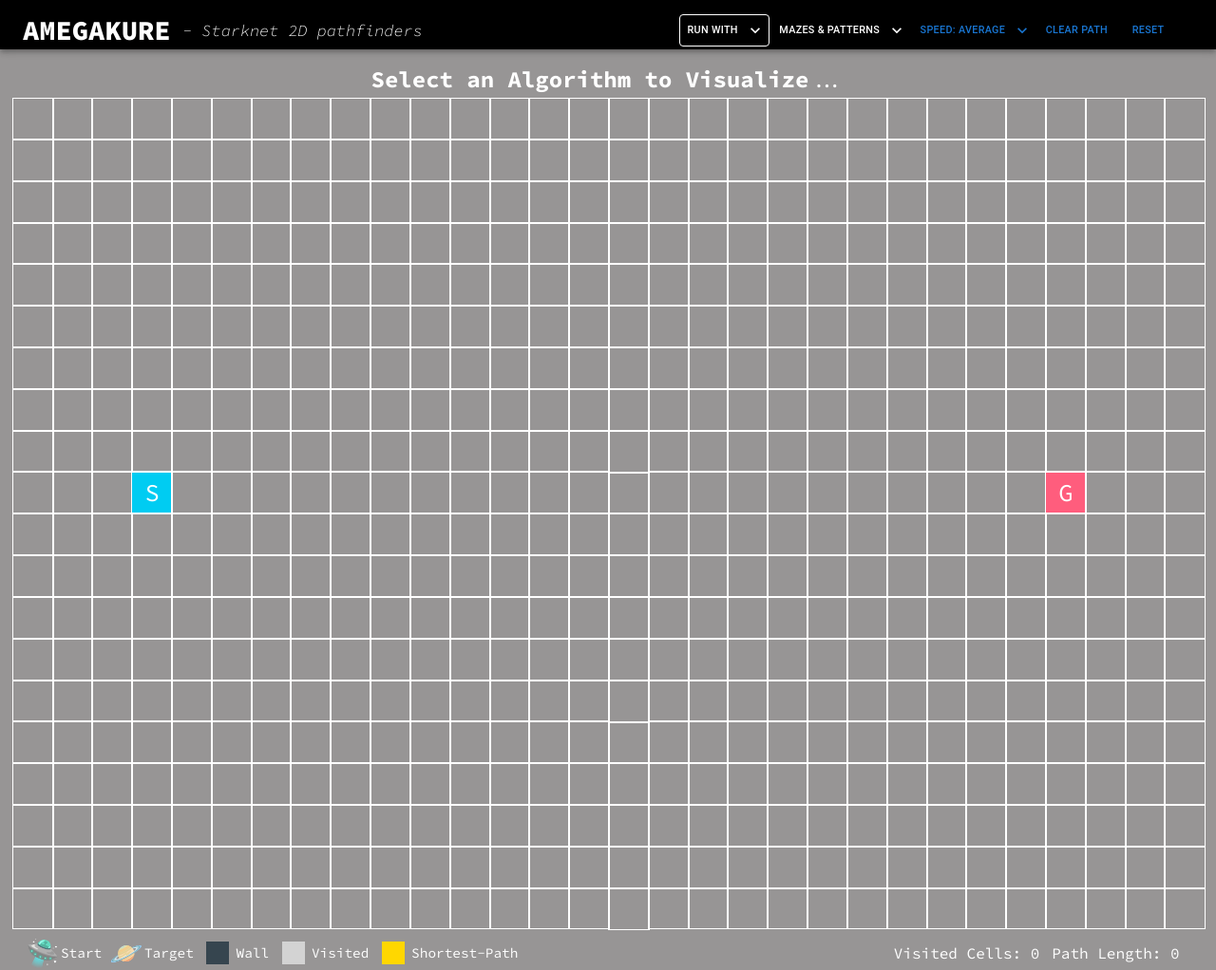
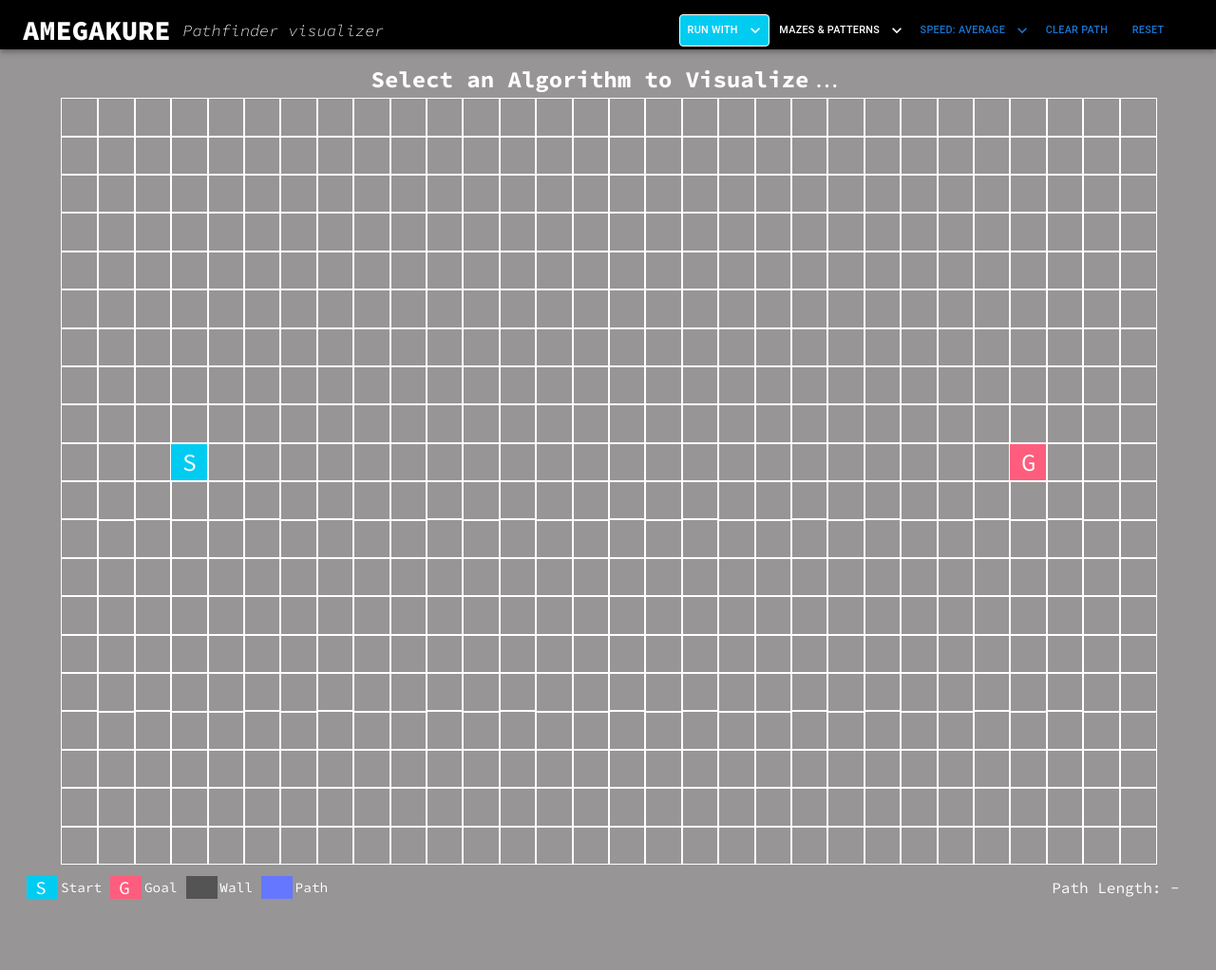
Before and after one commit to amegakure-studio/pathfinding-cairo, a React (Vite) app in the folder frontend/: page / in a window 1280 px wide. Shown: the whole page at 95% size. After the commit the page ends 983 px from the top, so only its background shows below. Built offline with nearby package versions, Linux system fonts and the light colour scheme.

Commit message:
fix legend + add padding to grid

```diff
--- a/frontend/src/Grid/Grid.scss
+++ b/frontend/src/Grid/Grid.scss
@@ -1,7 +1,7 @@
 .grid {
   display: grid;
   grid-template-columns: repeat(auto-fit, minmax(1px,1fr));
-  margin-left: 1vw;
-  margin-right: 1vw;
+  margin-left: 5vw;
+  margin-right: 5vw;
   margin-top: -1.5vh;
 }
--- a/frontend/src/Info&Stats/Info.jsx
+++ b/frontend/src/Info&Stats/Info.jsx
@@ -7,11 +7,10 @@ const Info = () => {
   const { pathfindingLength, shortestPathLength } = useContext(GridContext);
 
   const legendItems = [
-    { label: "Start", icon: "🛸" },
-    { label: "Target", icon: "🪐" },
-    { label: "Wall", color: "#36454f" },
-    { label: "Visited", color: "#d3d3d3" },
-    { label: "Shortest-Path", color: "#ffd700" },
+    { label: "Start", icon: "S", color: "#00ccf2" },
+    { label: "Goal", icon: "G", color: "#ff5d7d" },
+    { label: "Wall", color: "#545454" },
+    { label: "Path", color: "#6577ff" },
   ];
 
   return (
@@ -21,7 +20,7 @@ const Info = () => {
           return (
             <div key={index} className="item">
               <span className="icon">
-                {item.icon ? item.icon : <div className="box" style={{ backgroundColor: item.color }}></div>}
+                {<div className="box" style={{ paddingLeft: '0.7vw', fontSize: '1.5vw' ,backgroundColor: item.color }}>{item.icon}</div>}
               </span>
               <span className="label">{item.label}</span>
             </div>
@@ -29,8 +28,7 @@ const Info = () => {
         })}
       </div>
       <div className="stats">
-        <span>Visited Cells: {pathfindingLength}</span>
-        <span>Path Length: {shortestPathLength}</span>
+        <span>Path Length: {pathfindingLength ? (pathfindingLength + 1) : "-"}</span>
       </div>
     </div>
   );
--- a/frontend/src/Info&Stats/info.scss
+++ b/frontend/src/Info&Stats/info.scss
@@ -3,6 +3,7 @@
     flex-direction: row;
     align-items: center;
     padding: 0;
+    padding-bottom: 5vw;
     margin: 0;
     height: 1vh;
     width: 100vw;
--- a/frontend/src/NavBar/NavBar.jsx
+++ b/frontend/src/NavBar/NavBar.jsx
@@ -125,13 +125,26 @@ const NavBar = () => {
         <Toolbar className="toolbar">
           <div className="title">
             <h1>AMEGAKURE</h1>
-            <h3>- Starknet 2D pathfinders</h3>
+            <h3>Pathfinder visualizer</h3>
           </div>
-          <div className="title">
+          {/* <div className="map-dim">
+            COLUMNS:
             <Input
-              placeholder="WIDTH">
+              disabled={isAnimating}
+              defaultValue={'20'}
+              id="input-wd"
+              placeholder=" WIDTH"
+              >
             </Input>
-          </div>
+            ROWS:
+            <Input
+              disabled={isAnimating}
+              defaultValue={'30'}
+              id="input-wd"
+              placeholder=" HEIGHT"
+              >
+            </Input>
+          </div> */}
           <div className="menu">
             <Button
               className="button"
--- a/frontend/src/NavBar/navBar.scss
+++ b/frontend/src/NavBar/navBar.scss
@@ -1,6 +1,6 @@
 #navbar {
   display: flex;
-  justify-content: space-around;
+  justify-content: flex-start;
   width: 100vw;
   height: 6.5vh;
   margin: 0;
@@ -52,8 +52,23 @@
     color: #C0C0C0;
   }
 }
+.map-dim {
+  padding-left: 0.5vw;
+  width: 25%;
+  display: flex;
+  flex-direction: row;
+  align-items: center;
+}
 #algo-dropdown {
-  border: 1px solid white
+  border: 1px solid white;
+  background-color: rgba(0,204,242,1);
+}
+
+#input-wd {
+  padding-left: 0.5vw;
+  padding-right: 0.5vw;
+  border: 1px solid white;
+  background-color: rgb(255, 255, 255);
 }
 
 .MuiMenu-root .MuiMenuItem-root {
--- a/frontend/src/app.scss
+++ b/frontend/src/app.scss
@@ -13,8 +13,6 @@ body {
   color: white;
   margin: 0;
   padding: 0;
-  width: 100%;
-  height: 100%;
   background-color: #979595;
 }
 .mainContainer {
```
